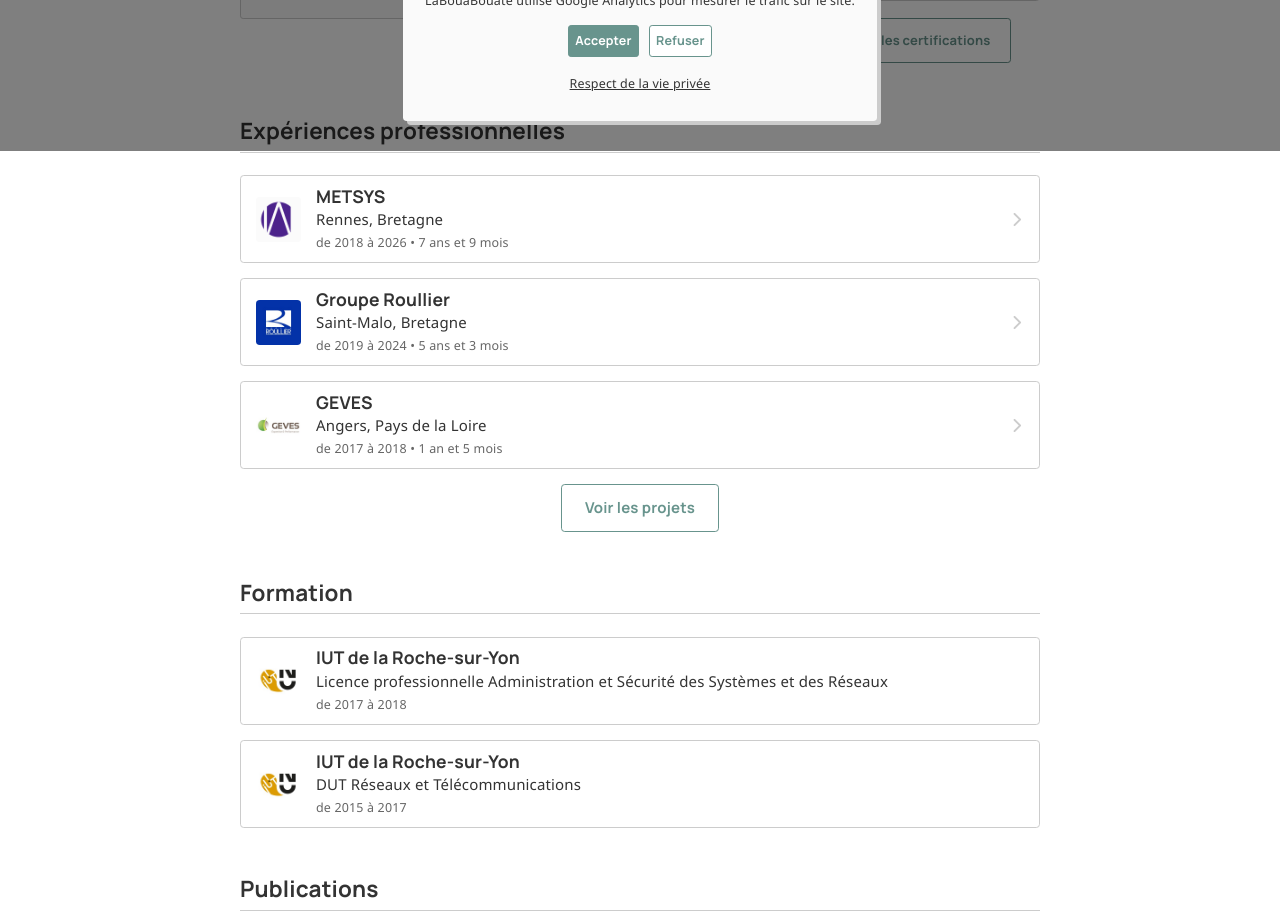
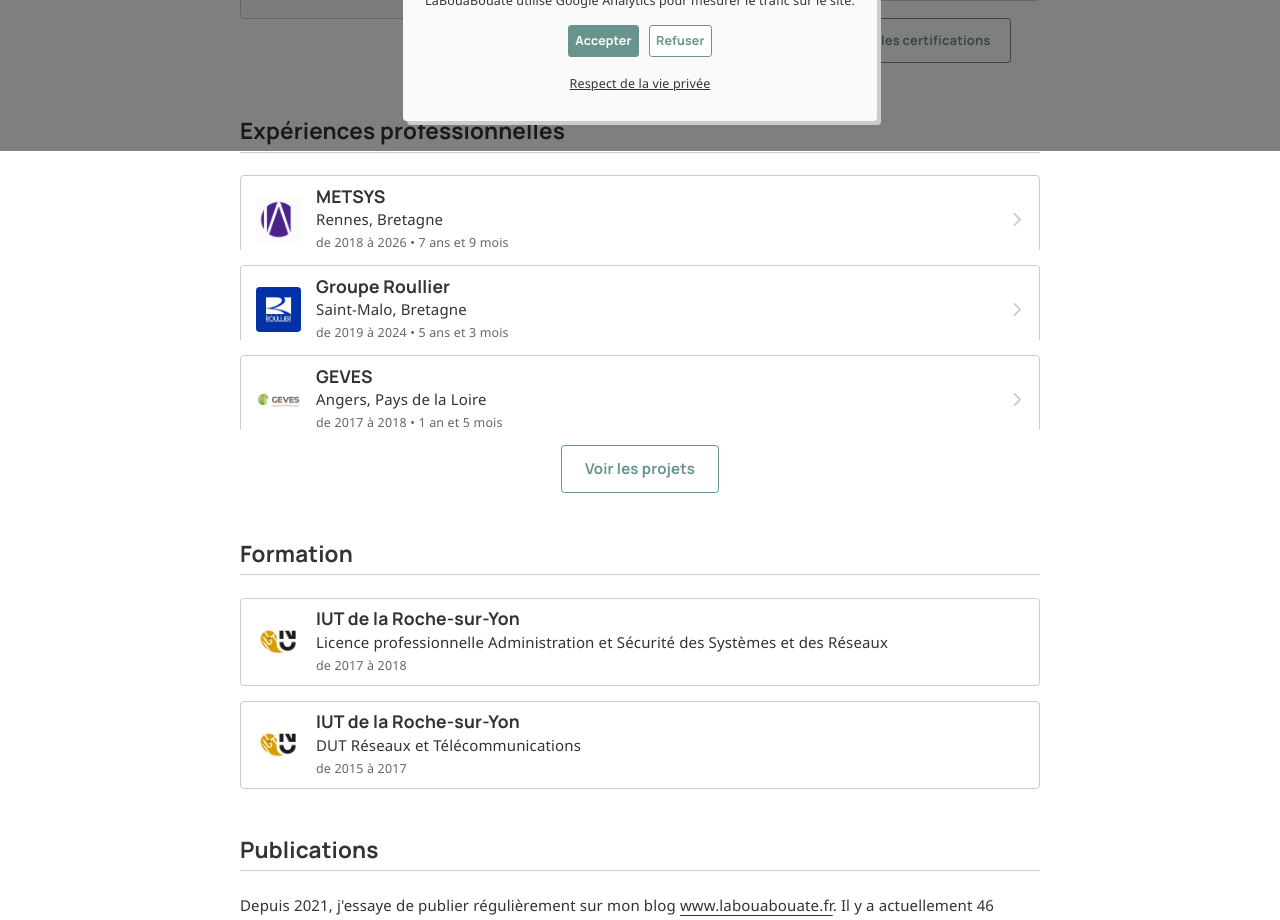
Before and after one commit to leobouard/leobouard.github.io, a Jekyll site: the page built from _pages/cv.html, in a window 1280 px wide. Shown: the part 749-1669 px from the top of the page. Built offline with Jekyll 4.4.1, drawn with Linux system fonts in a browser that asks for light colours; nearby versions of some CDN libraries; some web fonts are replaced.

Commit message:
Tentative d'ajout d'animation sur les balises details

```diff
--- a/assets/css/cv.scss
+++ b/assets/css/cv.scss
@@ -72,6 +72,19 @@
     color: var(--heavyaccent);
 }
 
+details.enterprise {
+    overflow: hidden;
+    transition: max-height 0.3s ease;
+}
+
+details.enterprise:not([open]) {
+    max-height: 5em;
+}
+
+details.enterprise[open] {
+    max-height: 1000px;
+}
+
 // EXPERIENCES
 
 .experience {
@@ -79,6 +92,19 @@
     margin-left: 2em;
     position: relative;
     break-inside: avoid;
+}
+
+details.experience {
+    overflow: hidden;
+    transition: max-height 0.3s ease;
+}
+
+details.experience:not([open]) {
+    max-height: 3em;
+}
+
+details.experience[open] {
+    max-height: 1000px;
 }
 
 details.experience[open] i.open-indicator-experience {
```
